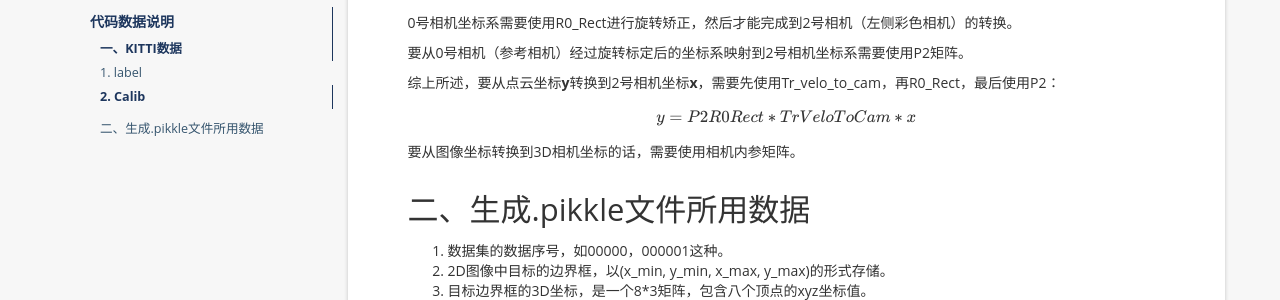
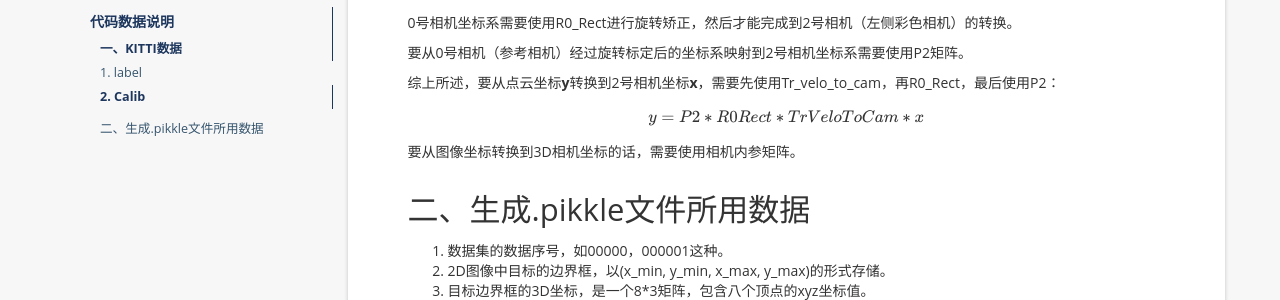
Before and after one commit to system2wn/system2wn.github.io, a Jekyll site: the page built from _posts/2019-07-23-frustum pointnets处理数据说明.md, in a window 1280 px wide and 900 px high, scrolled down 1435 px. Shown: the part 150-450 px from the top of the window. Built offline with Jekyll 4.4.1, drawn with Linux system fonts in a browser that asks for light colours; formulas are drawn with MathJax 3; comment, search, counter and statistics services are not loaded.

Commit message:
修改一篇博客

```diff
--- a/_posts/2019-07-23-frustum pointnets处理数据说明.md
+++ b/_posts/2019-07-23-frustum pointnets处理数据说明.md
@@ -60,7 +60,7 @@ label[15]|score字段（没什么用）
 
 综上所述，要从点云坐标**y**转换到2号相机坐标**x**，需要先使用Tr_velo_to_cam，再R0_Rect，最后使用P2：
 
-$$y=P2R0Rect*TrVeloToCam*x$$
+$$y=P2*R0Rect*TrVeloToCam*x$$
 
 要从图像坐标转换到3D相机坐标的话，需要使用相机内参矩阵。
 
```
